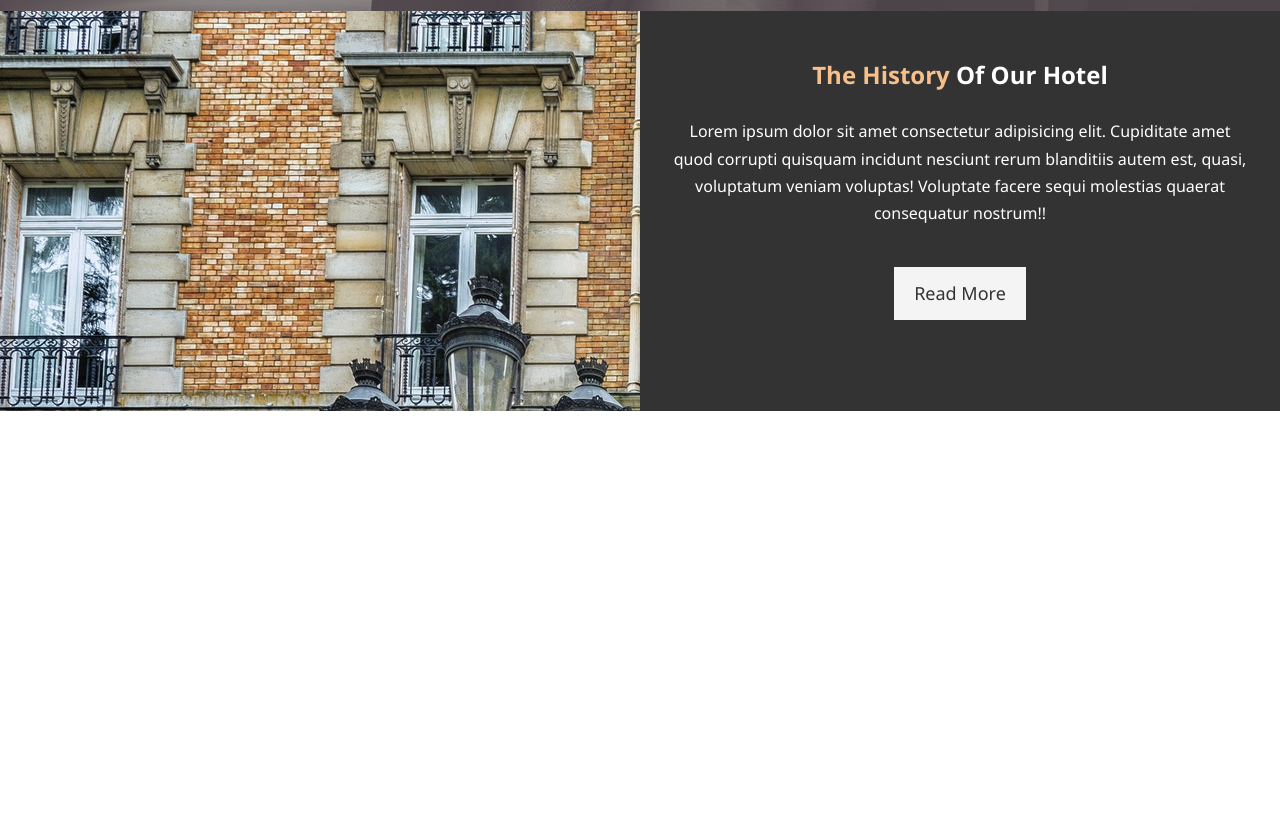
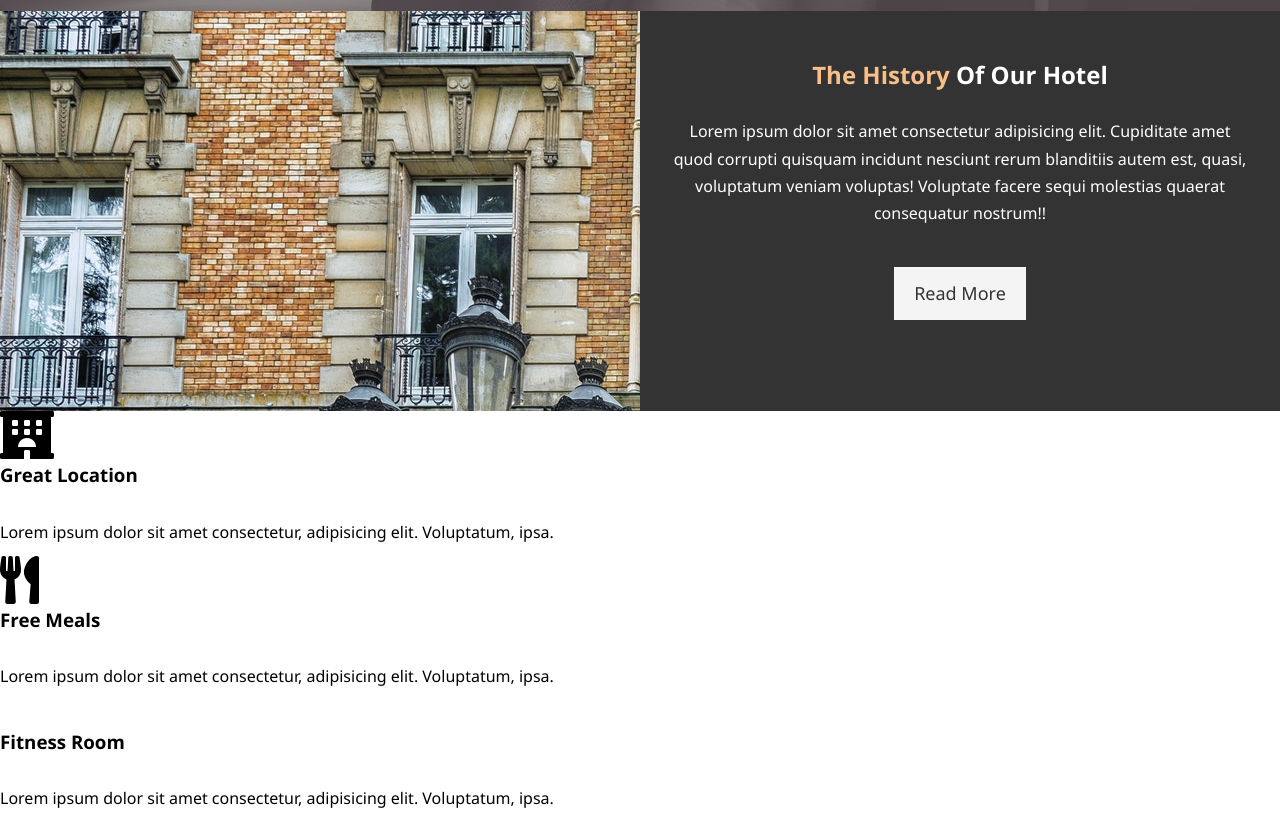
Before and after one commit to danmalmx/Hotel_webpage, a plain HTML site: page index.html in a window 1280 px wide. Shown: the part 656-1478 px from the top of the page. Before the commit the page ends 1067 px from the top, so only its background shows below. Drawn offline with Linux system fonts and the light colour scheme.

Commit message:
adding three bottom divisions, including text and icon

```diff
--- a/index.html
+++ b/index.html
@@ -6,6 +6,7 @@
     <meta http-equiv="X-UA-Compatible" content="ie=edge">
     <meta name="description" content="Welcome to the boutique hotel Letoh. A hotel so noce, we named it twice">
     <meta name="keywords" content="hotel, demo site, cyberspace, internet">
+    <link rel="stylesheet" href="https://use.fontawesome.com/releases/v5.7.2/css/all.css" integrity="sha384-fnmOCqbTlWIlj8LyTjo7mOUStjsKC4pOpQbqyi7RrhN7udi9RwhKkMHpvLbHG9Sr" crossorigin="anonymous">
     <link rel="stylesheet" href="css/style.css">
     <title>Hotel Letoh | Welcome </title>
 </head>
@@ -42,5 +43,23 @@
 
     </section>
 
+    <section id="features">
+        <div class="box">
+            <i class="fas fa-hotel fa-3x"></i>
+            <h3>Great Location</h3>
+            <p>Lorem ipsum dolor sit amet consectetur, adipisicing elit. Voluptatum, ipsa.</p>
+        </div>
+        <div class="box">
+            <i class="fas fa-utensils fa-3x"></i>
+            <h3>Free Meals</h3>
+            <p>Lorem ipsum dolor sit amet consectetur, adipisicing elit. Voluptatum, ipsa.</p>
+        </div>
+        <div class="box">
+            <i class="fas fa-dumbell fa-3x"></i>
+            <h3>Fitness Room</h3>
+            <p>Lorem ipsum dolor sit amet consectetur, adipisicing elit. Voluptatum, ipsa.</p>
+        </div>
+    </section>
+
 </body>
 </html>
```
